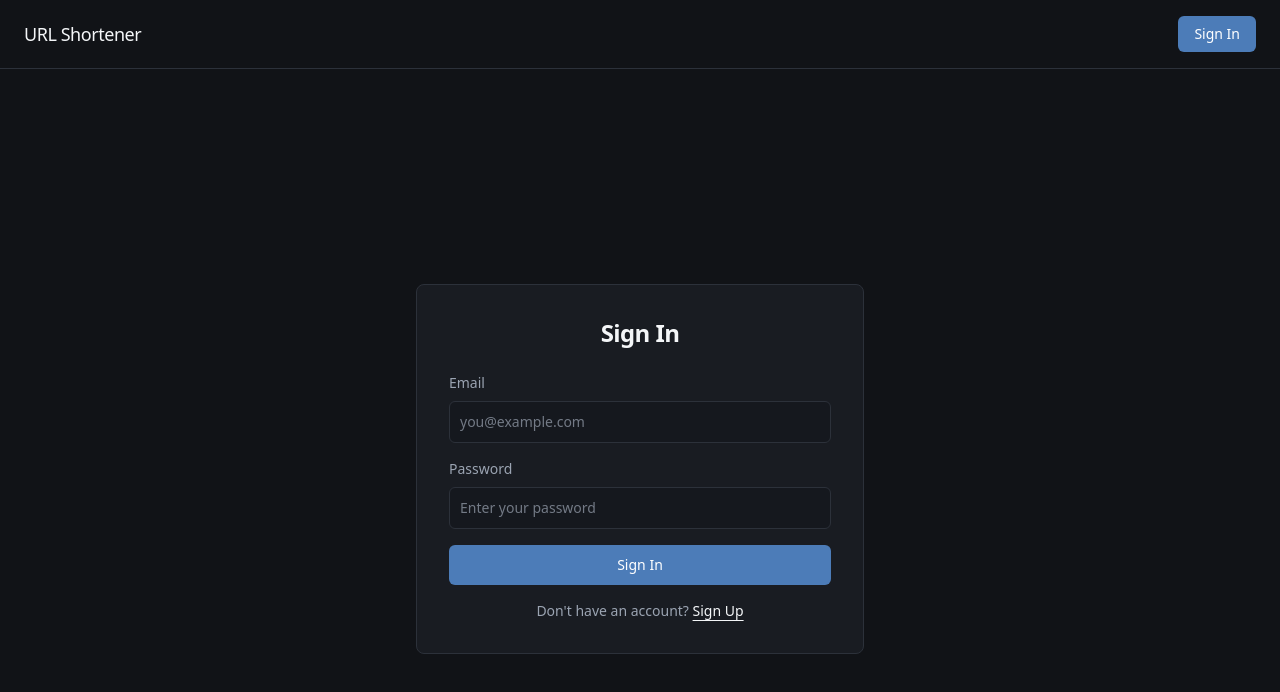
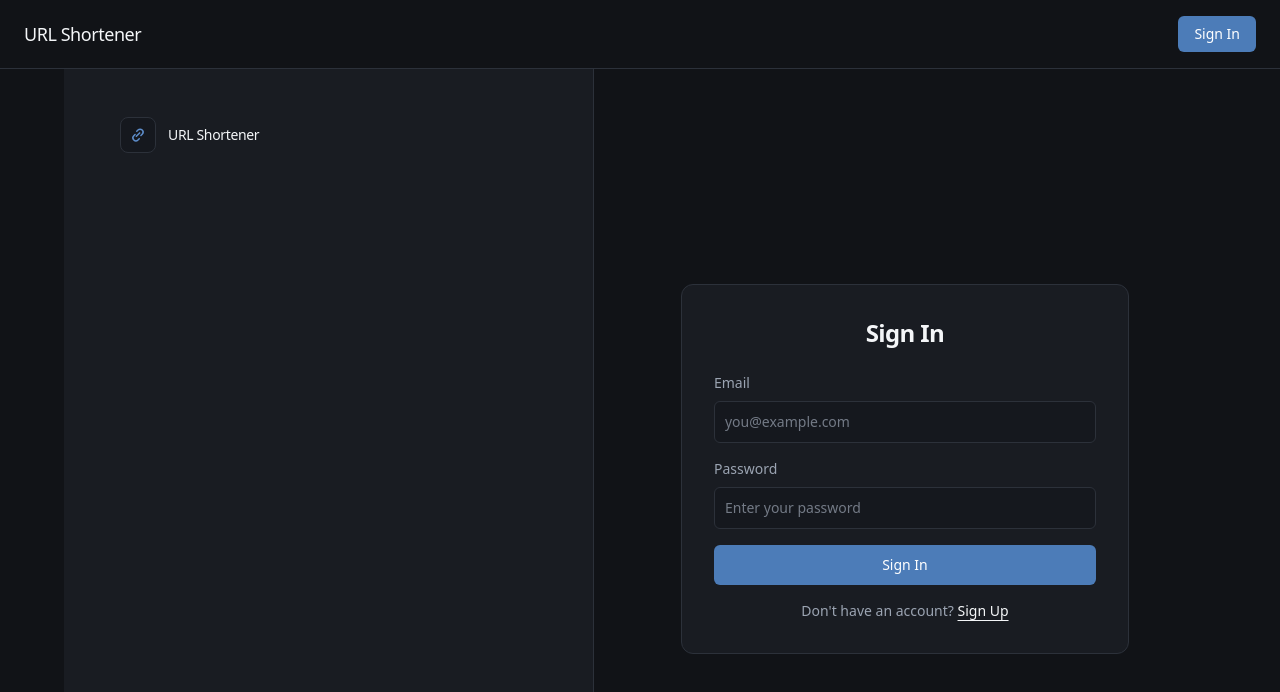
Before and after one commit to Exploring-glitch/URL-Shortener, a React (Vite) app in the folder frontend/: page /auth in a window 1280 px wide. Shown: the top 692 px of the page. Built offline with nearby package versions, Linux system fonts and the light colour scheme.

Commit message:
style(auth): add split-screen layout shell

```diff
--- a/frontend/src/pages/AuthPage.jsx
+++ b/frontend/src/pages/AuthPage.jsx
@@ -2,12 +2,46 @@ import React, { useState } from 'react'
 import SignupUser from '../components/Signup'
 import LoginUser from '../components/Login'
 
+const BrandMark = () => (
+  <span className="grid size-9 place-items-center rounded-lg border border-line bg-field text-accent-strong">
+    <svg
+      viewBox="0 0 24 24"
+      fill="none"
+      stroke="currentColor"
+      strokeWidth="1.8"
+      strokeLinecap="round"
+      className="size-5"
+      aria-hidden="true"
+    >
+      <path d="M10 13.5l4-4" />
+      <path d="M8.5 11.5L7 13a3.5 3.5 0 0 0 5 5l1.5-1.5" />
+      <path d="M15.5 12.5L17 11a3.5 3.5 0 0 0-5-5l-1.5 1.5" />
+    </svg>
+  </span>
+)
+
 const UserAuthPage = () => {
   const [login, setLogin] = useState(true);
   return (
-    <div className="min-h-screen bg-page text-ink flex flex-col items-center justify-center px-4 sm:px-6 py-12 sm:py-16">
-      <div className='w-full max-w-md border border-line rounded-lg p-6 sm:p-8 bg-surface'>
-        {login ? <LoginUser state={setLogin} /> : <SignupUser state={setLogin} />}
+    <div className="min-h-screen bg-page text-ink">
+      <div className="mx-auto flex min-h-screen w-full max-w-6xl flex-col lg:flex-row">
+        <aside className="hidden lg:flex lg:w-[46%] shrink-0 flex-col border-r border-line bg-surface px-10 py-12 xl:px-14">
+          <div className="flex items-center gap-3">
+            <BrandMark />
+            <span className="text-sm font-medium tracking-tight">URL Shortener</span>
+          </div>
+        </aside>
+
+        <main className="flex flex-1 flex-col justify-center px-4 py-10 sm:px-8 sm:py-14 lg:px-12">
+          <div className="mb-7 flex items-center gap-3 lg:hidden">
+            <BrandMark />
+            <span className="text-sm font-medium tracking-tight">URL Shortener</span>
+          </div>
+
+          <div className="mx-auto w-full max-w-md rounded-xl border border-line bg-surface p-6 sm:p-8">
+            {login ? <LoginUser state={setLogin} /> : <SignupUser state={setLogin} />}
+          </div>
+        </main>
       </div>
     </div>
   )
```
